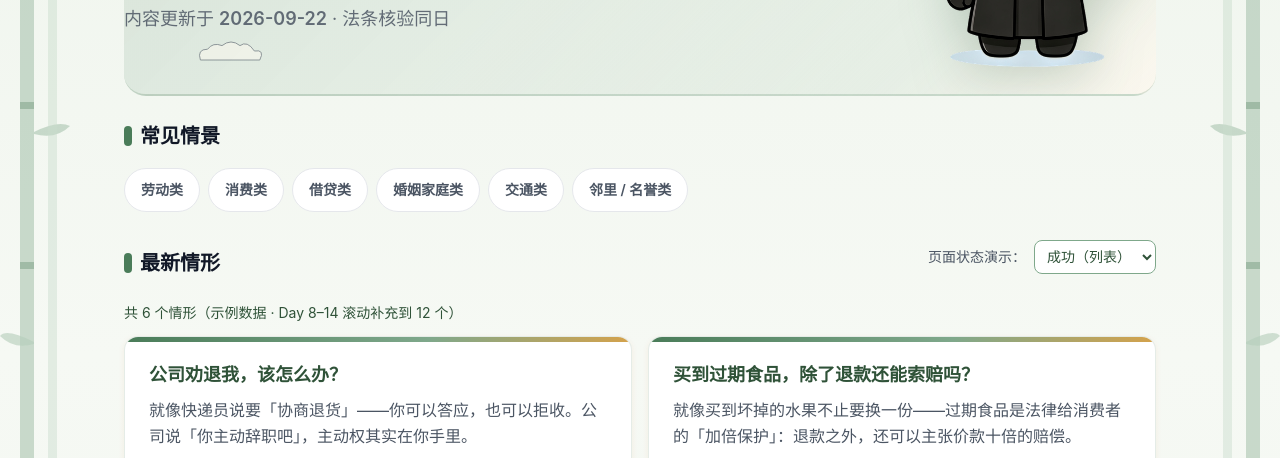
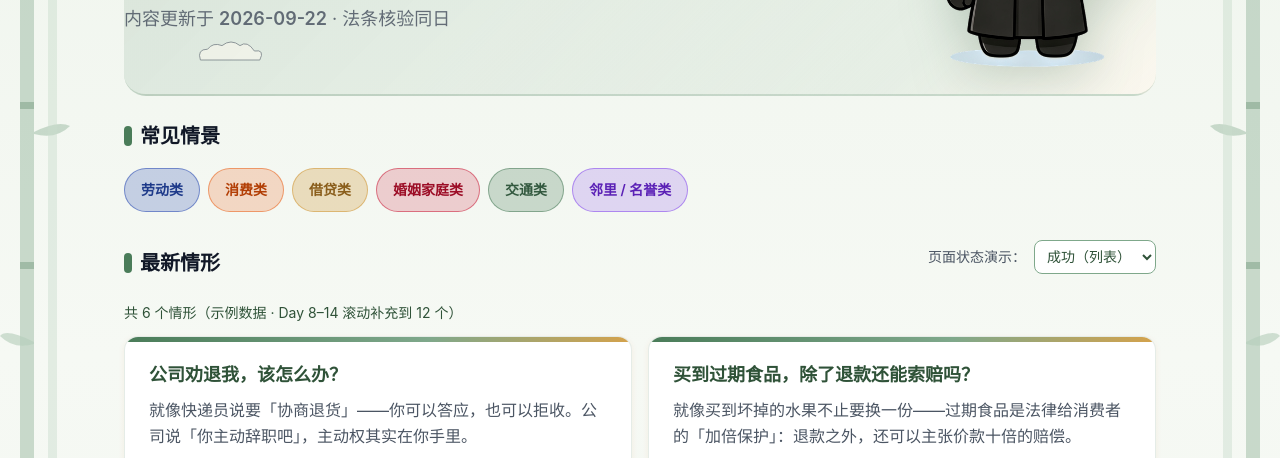
Before and after one commit to Terry-RQJ/week01-vibe-coding, a plain HTML site: page index.html in a window 1280 px wide. Shown: the part 298-756 px from the top of the page. Drawn offline with Linux system fonts and the light colour scheme.

Commit message:
Day 8｜修复分类色被基础样式覆盖的优先级 bug
改了什么：global.css 六类分类色选择器从 .chip-labor 提升为 .category-list .chip.chip-labor（优先级 0,3,0 > 基础规则 0,2,0），修复分类色自 Day 7 引入以来一直被白底基础规则压制、从未实际显示的问题

加了什么：无新增文件；顺带把颜色浓度按 Terry 要求加浓（背景透明度 0.10-0.18 提到 0.18-0.32、边框提到 0.50-0.65、字色加深加粗 600）

```diff
--- a/css/global.css
+++ b/css/global.css
@@ -220,13 +220,14 @@ a:hover { text-decoration: underline; }
   color: var(--color-fg-soft);
   cursor: default;
 }
-/* 6 类分类色（活泼感的物理来源，整站立刻活起来）*/
-.chip-labor    { background: rgba(30, 64, 175, 0.22); color: #1E3A8A;                   border-color: rgba(30, 64, 175, 0.50); font-weight: 600; }
-.chip-consume  { background: rgba(234, 88, 12, 0.20); color: #B23E05;                   border-color: rgba(234, 88, 12, 0.50); font-weight: 600; }
-.chip-loan     { background: rgba(212, 162, 76, 0.32); color: #8A5E1C;                  border-color: rgba(212, 162, 76, 0.65); font-weight: 600; }
-.chip-marriage { background: rgba(200, 16, 46, 0.18); color: #9C0D26;                   border-color: rgba(200, 16, 46, 0.50); font-weight: 600; }
-.chip-traffic  { background: rgba(74, 124, 89, 0.26); color: #33593F;                   border-color: rgba(74, 124, 89, 0.55); font-weight: 600; }
-.chip-neighbor { background: rgba(124, 58, 237, 0.18); color: #5B21B6;                  border-color: rgba(124, 58, 237, 0.50); font-weight: 600; }
+/* 6 类分类色（活泼感的物理来源，整站立刻活起来）
+   选择器带 .category-list 前缀压过上面的白底基础规则（优先级 0,3,0 > 0,2,0）*/
+.category-list .chip.chip-labor    { background: rgba(30, 64, 175, 0.22); color: #1E3A8A;  border-color: rgba(30, 64, 175, 0.50); font-weight: 600; }
+.category-list .chip.chip-consume  { background: rgba(234, 88, 12, 0.20); color: #B23E05;  border-color: rgba(234, 88, 12, 0.50); font-weight: 600; }
+.category-list .chip.chip-loan     { background: rgba(212, 162, 76, 0.32); color: #8A5E1C; border-color: rgba(212, 162, 76, 0.65); font-weight: 600; }
+.category-list .chip.chip-marriage { background: rgba(200, 16, 46, 0.18); color: #9C0D26;  border-color: rgba(200, 16, 46, 0.50); font-weight: 600; }
+.category-list .chip.chip-traffic  { background: rgba(74, 124, 89, 0.26); color: #33593F;  border-color: rgba(74, 124, 89, 0.55); font-weight: 600; }
+.category-list .chip.chip-neighbor { background: rgba(124, 58, 237, 0.18); color: #5B21B6; border-color: rgba(124, 58, 237, 0.50); font-weight: 600; }
 
 /* ========== 卡片网格 ========== */
 .card-grid {
```
